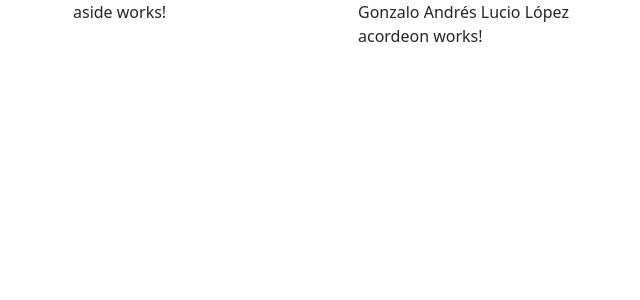
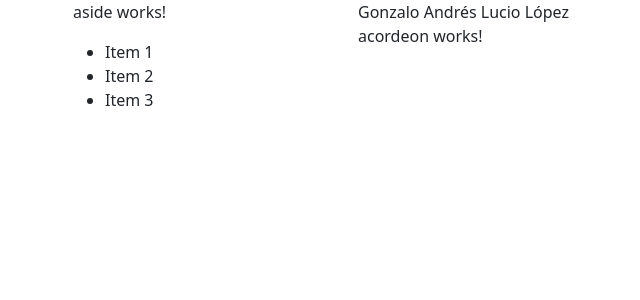
Before and after one commit to ProfeLucio/portalGLucio, an Angular app: page / in a window 1280 px wide. Shown: the top 300 px of the page, without its empty margins (9-649 px from the left). Built offline with nearby package versions, Linux system fonts and the light colour scheme.

Commit message:
Deploy Testing

```diff
--- a/src/app/shared/aside/aside.html
+++ b/src/app/shared/aside/aside.html
@@ -1 +1,6 @@
 <p>aside works!</p>
+<ul>
+  <li>Item 1</li>
+  <li>Item 2</li>
+  <li>Item 3</li>
+</ul>
```
